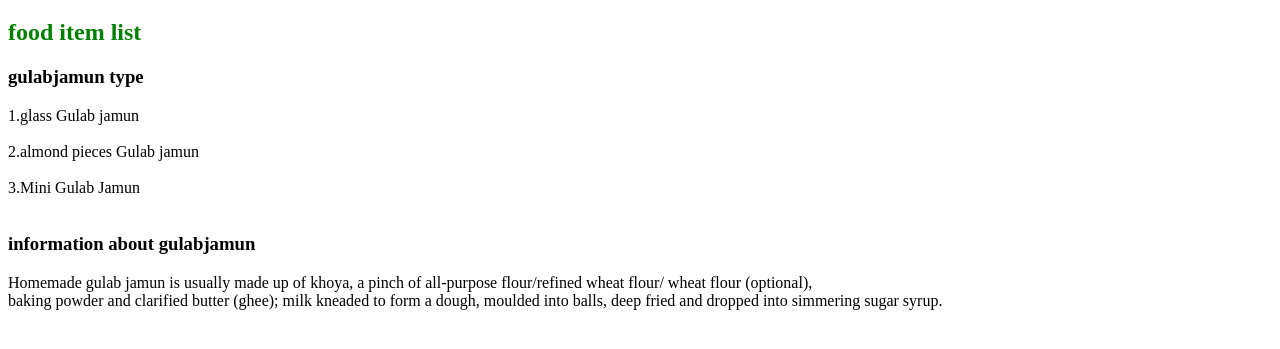
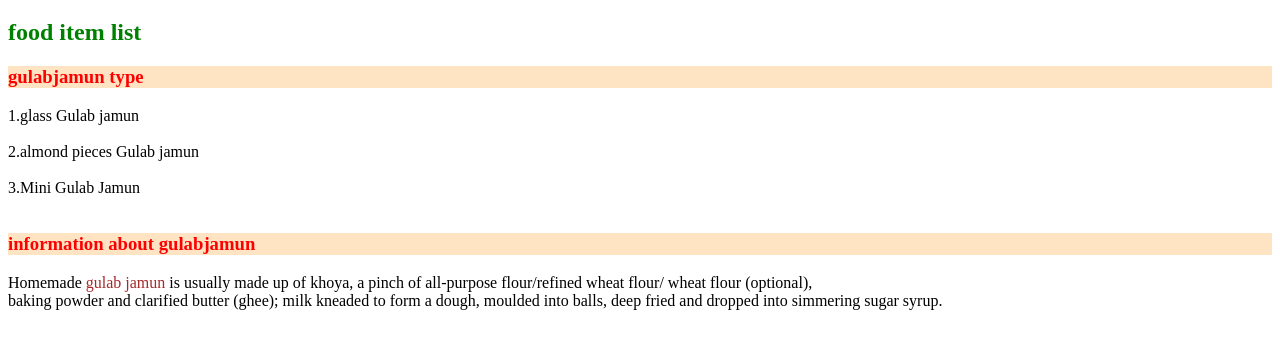
Before and after one commit to Adityagaurkar09/assignment9, a plain HTML site: page index.html in a window 1280 px wide. Shown: the part 61-410 px from the top of the page. Drawn offline with Linux system fonts and the light colour scheme.

Commit message:
document css is added

```diff
--- a/index.html
+++ b/index.html
@@ -6,7 +6,14 @@
     <title>Document</title>
 </head>
 <style>
-
+    /*document css*/
+    .red{
+        color: red;
+        background-color: bisque;
+    }
+    .gulabjamun{
+        color:brown;
+    }
 </style>
 <body>
       <h1 style="color: blue;"> INFORMATION ABOUT INDIAN FOOD </h1>
```
